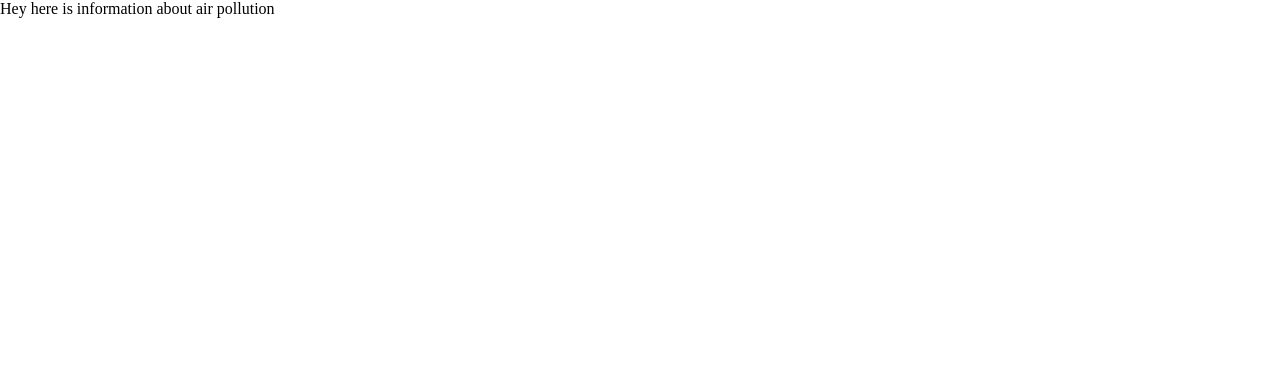
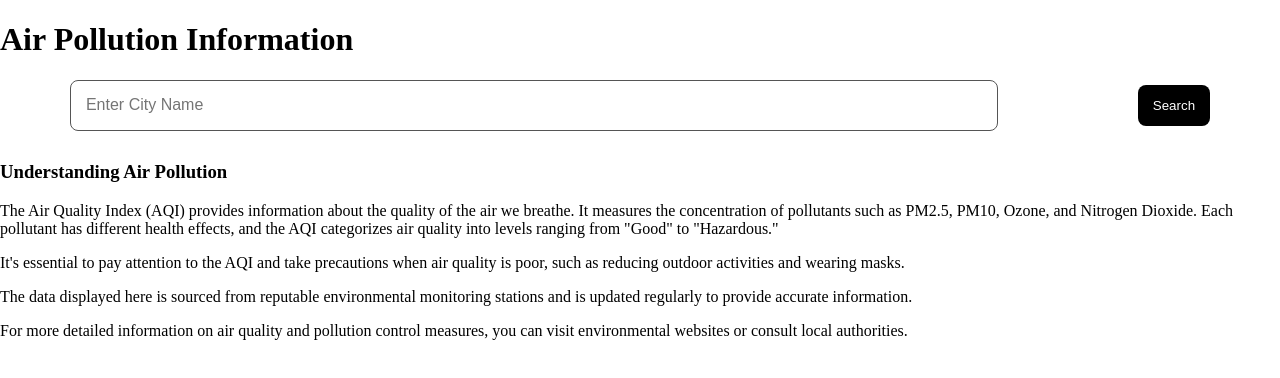
Before and after one commit to levisrabah/weatherApp, a React (Create React App) app: page /AirPollution in a window 1280 px wide. Shown: the top 378 px of the page. Built offline with nearby package versions, Linux system fonts and the light colour scheme.

Commit message:
added functionality to the AirPollution file

```diff
--- a/src/pages/AirPollution.js
+++ b/src/pages/AirPollution.js
@@ -1,8 +1,102 @@
-import React from "react";
-function AirPollution (){
-    return(
-        <div>Hey here is information about air pollution</div>
-    )
-}
+import React, { useState, useEffect } from 'react';
+import Search from '../components/Search';
+//import './AirPollution.css';
+
+const AirPollution = () => {
+    const [search, setSearch] = useState('');
+    const [city, setCity] = useState(null);
+    const [aqiData, setAqiData] = useState(null);
+    const apiKey = "075335bc4fb43ae67a55693444276c56";
+
+    useEffect(() => {
+        if (city) {
+            const fetchAqiData = async () => {
+                try {
+                    const response = await fetch(`https://api.openweathermap.org/data/2.5/air_pollution?lat=${city.lat}&lon=${city.lon}&appid=${apiKey}`);
+                    if (!response.ok) {
+                        throw new Error('Failed to fetch AQI data');
+                    }
+                    const data = await response.json();
+                    setAqiData(data);
+                } catch (error) {
+                    console.error(error);
+                }
+            };
+            fetchAqiData();
+        }
+    }, [city, apiKey]);
+
+    const handleSearch = async () => {
+        try {
+            const response = await fetch(`https://api.openweathermap.org/data/2.5/weather?q=${search}&appid=${apiKey}`);
+            if (!response.ok) {
+                throw new Error('Failed to fetch weather data');
+            }
+            const data = await response.json();
+            setCity({ name: data.name, lat: data.coord.lat, lon: data.coord.lon });
+        } catch (error) {
+            console.error(error);
+        }
+    };
+
+    // Function to determine AQI category based on AQI value
+    const getAqiCategory = (aqiValue) => {
+        if (aqiValue <= 50) {
+            return "Good";
+        } else if (aqiValue <= 100) {
+            return "Moderate";
+        } else if (aqiValue <= 150) {
+            return "Unhealthy for Sensitive Groups";
+        } else if (aqiValue <= 200) {
+            return "Unhealthy";
+        } else if (aqiValue <= 300) {
+            return "Very Unhealthy";
+        } else {
+            return "Hazardous";
+        }
+    };
+
+    return (
+        <div className="air-pollution-container">
+            <h1>Air Pollution Information</h1>
+            <Search search={search} setSearch={setSearch} handleSearch={handleSearch} />
+            {city && (
+                <div className="city-info">
+                    <h2>Air Quality Index (AQI) for {city.name}</h2>
+                    {aqiData ? (
+                        <div className="aqi-data">
+                            <p>Time: {new Date(aqiData.list[0].dt * 1000).toLocaleString()}</p>
+                            <p>PM2.5: {aqiData.list[0].components.pm2_5} µg/m³</p>
+                            <p>PM10: {aqiData.list[0].components.pm10} µg/m³</p>
+                            <p>Ozone: {aqiData.list[0].components.o3} µg/m³</p>
+                            <p>Nitrogen Dioxide (NO2): {aqiData.list[0].components.no2} µg/m³</p>
+                            <p>AQI Category: <span className="aqi-category">{getAqiCategory(aqiData.list[0].main.aqi)}</span></p>
+                        </div>
+
+                    ) : (
+                        <p>Loading...</p>
+                    )}
+                </div>
+            )}
+             <div className="info-section">
+                        <h3>Understanding Air Pollution</h3>
+                        <p>
+                            The Air Quality Index (AQI) provides information about the quality of the air we breathe.
+                            It measures the concentration of pollutants such as PM2.5, PM10, Ozone, and Nitrogen Dioxide.
+                            Each pollutant has different health effects, and the AQI categorizes air quality into levels ranging from "Good" to "Hazardous."
+                        </p>
+                        <p>
+                            It's essential to pay attention to the AQI and take precautions when air quality is poor, such as reducing outdoor activities and wearing masks.
+                        </p>
+                        <p>
+                            The data displayed here is sourced from reputable environmental monitoring stations and is updated regularly to provide accurate information.
+                        </p>
+                        <p>
+                            For more detailed information on air quality and pollution control measures, you can visit environmental websites or consult local authorities.
+                        </p>
+                    </div>
+        </div>
+    );
+};
 
 export default AirPollution;
```
